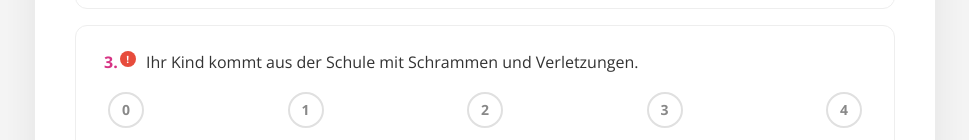
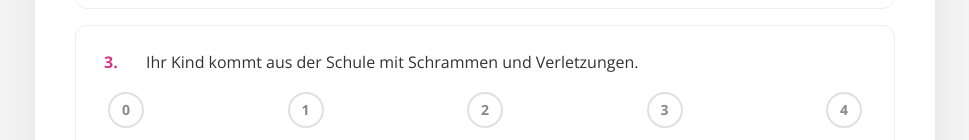
Before and after one commit to tho1803/ikobe-mobbit, a React (Vite) app: page / in a window 1280 px wide. Both pictures are taken after a click on the button "Fragebogen starten". Shown: the part 653-793 px from the top of the page, without its empty margins (155-1124 px from the left). Built offline with nearby package versions, Linux system fonts and the light colour scheme.

Commit message:
Ausrufezeichen-Indikatoren bei Sonderfragen entfernt

```diff
--- a/src/App.css
+++ b/src/App.css
@@ -292,24 +292,6 @@
   border-color: var(--ikobe-pink-light);
   background: var(--ikobe-pink-bg);
 }
-
-/* Special question indicator */
-.special-dot {
-  display: inline-flex;
-  align-items: center;
-  justify-content: center;
-  width: 16px;
-  height: 16px;
-  border-radius: 50%;
-  font-size: 10px;
-  font-weight: 700;
-  color: white;
-  margin-left: 2px;
-  vertical-align: text-top;
-}
-
-.dot-high { background: #e74c3c; }
-.dot-medium { background: #ff9800; }
 
 .question-text {
   font-size: 16px;
--- a/src/components/Questionnaire.jsx
+++ b/src/components/Questionnaire.jsx
@@ -125,12 +125,6 @@ export default function Questionnaire({ onFinish, savedAnswers, onProgressChange
         {pageQuestions.map(question => {
           const isAnswered = answers[question.id] !== undefined;
           const isUnanswered = !isAnswered && shakeUnanswered;
-          const specialClass = question.special === 'high'
-            ? 'special-high'
-            : question.special === 'medium'
-              ? 'special-medium'
-              : '';
-
           return (
             <div
               key={question.id}
@@ -142,9 +136,6 @@ export default function Questionnaire({ onFinish, savedAnswers, onProgressChange
               <div className="question-text">
                 <span className="question-number">
                   {question.id}.
-                  {question.special && (
-                    <span className={`special-dot ${question.special === 'high' ? 'dot-high' : 'dot-medium'}`} title="Sonderfrage (höhere Bewertung)">!</span>
-                  )}
                 </span>
                 <span id={`question-label-${question.id}`}>{question.text}</span>
               </div>
```
